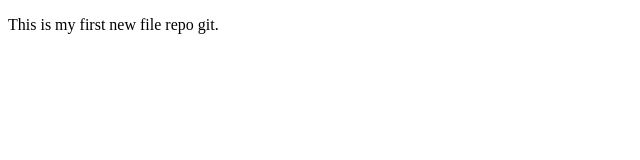
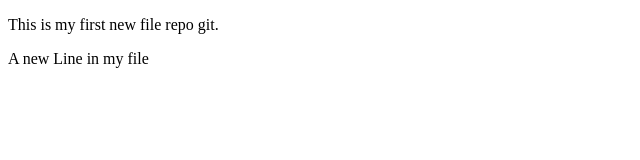
Before and after one commit to MaryTosanTech/test, a plain HTML site: page index.html in a window 1280 px wide. Shown: the whole page, without its empty margins (0-640 px from the left). Drawn offline with Linux system fonts and the light colour scheme.

Commit message:
Updated index.html with a new line

```diff
--- a/index.html
+++ b/index.html
@@ -8,5 +8,6 @@
   </head>
   <body>
     <p>This is my first new file repo git.</p>
+    <p>A new Line in my file</p>
   </body>
 </html>
```
